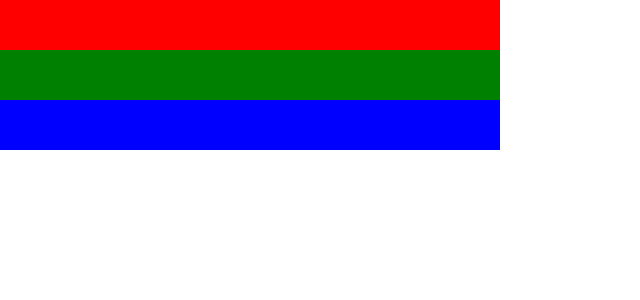
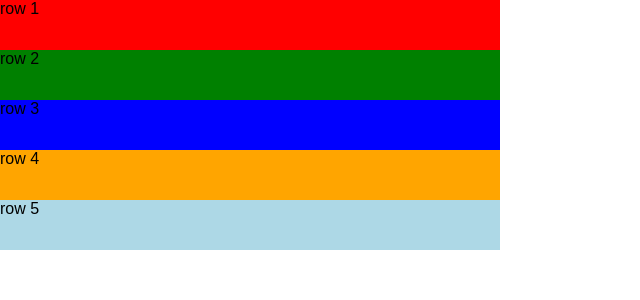
Before and after one commit to Vagacoder/EditableTable, a React (Create React App) app: page / in a window 1280 px wide. Shown: the top 300 px of the page, without its empty margins (0-640 px from the left). Built offline with nearby package versions, Linux system fonts and the light colour scheme.

Commit message:
Almost editable table

```diff
--- a/src/App.css
+++ b/src/App.css
@@ -27,3 +27,7 @@
   width: 500px;
   height: 50px;
 }
+
+.item-on-hold {
+  text-align: center;
+}
--- a/src/App.js
+++ b/src/App.js
@@ -1,24 +1,20 @@
-import React, { Component, useState } from 'react';
+import React, {useState} from 'react';
 import './App.css';
 
-function EditableTable(){
-  const [dragging, setDragging] = useState(false);
-  const [listItems, setListItems] = useState([0, 1, 2]);
+function EditableTable() {
+  let cpListItems = ["row 1", "row 2", "row 3", "row 4", "row 5"];
 
-  const colors = ['red', 'green', 'blue'];
-
-  function onDrag(){
-    setDragging(true);
-
-  }
-
-  function onDrop(){
-    setDragging(false);
-  }
-
-  function whileDragging(){
-
-  }
+  const [listItems, setListItems] = useState(cpListItems);
+  let colors = ['red', 'green', 'blue', 'orange', 'lightblue'];
+  const [a, setA] = useState(0);
+  const [mouseDown, setMouseDown] = useState(false);
+  const [itemOnHoldStyle, setItemOnHoldStyle] = useState({
+    position: 'absolute',
+    background: 'yellow',
+    opacity: 0.3,
+    display: 'none',
+    pointerEvents: 'none'
+  });
 
   function getStyle(i) {
     return {
@@ -26,32 +22,86 @@ function EditableTable(){
     };
   }
 
-  function startDragging(e) {
-    e.preventDefault();
-    console.log(e);
+  function mouseMoving(e) {
+    if (mouseDown) {
+      setItemOnHoldStyle({
+        position: 'absolute',
+        background: 'yellow',
+        top: e.nativeEvent.clientY - e.nativeEvent.offsetY,
+        left: e.nativeEvent.clientX - e.nativeEvent.offsetX,
+        opacity: 0.3,
+        display: 'block',
+        pointerEvents: 'none'
+      });
+      updateRows(e);
+    }
+  }
+
+
+  function updateRows(e) {
+    const b = parseInt(e.nativeEvent.target.id.replace('row',''));
+    const isDown = a < b;
+
+    let start = a;
+    let end = b;
+
+    let temp = cpListItems[start];
+    if (isDown) {
+      for (let i = start; i < end; i++) {
+        cpListItems[i] = cpListItems[i + 1];
+      }
+    } else {
+      for (let i = start; i > end; i--) {
+        cpListItems[i] = cpListItems[i - 1]
+      }
+    }
+
+    cpListItems[end] = temp;
+    setListItems(cpListItems);
+  }
+
+  function mousePressed(e) {
+    setMouseDown(true);
+    const value = e.nativeEvent.target.innerHTML;
+    let itemOnHold = document.querySelector(".item-on-hold");
+    itemOnHold.innerHTML = value;
+    setA(parseInt(e.nativeEvent.target.id.replace("row","")));
+  }
+
+  function mouseUp() {
+    setMouseDown(false);
+    setItemOnHoldStyle({
+      position: 'absolute',
+      background: 'yellow',
+      opacity: 0.3,
+      display: 'none',
+      pointerEvents: 'none'
+    });
+    console.log("Mouse up");
   }
 
   return (
     <div className="table">
-      {listItems.map(listItem => {
-       return <div key={listItem} onDragStart={startDragging} draggable="true" id={`row${listItem}`} style={getStyle(listItem)}></div>;
-      })}
+      {
+        listItems.map((item, i) => {
+          return <div
+            onMouseDown={mousePressed}
+            onMouseUp={mouseUp}
+            onMouseMove={mouseMoving}
+            key={i}
+            id={`row${i}`}
+            style={getStyle(i)}>{item}</div>;
+        })
+      }
+      <div className="item-on-hold" style={itemOnHoldStyle}></div>
     </div>
   );
-
 }
 
-class App extends Component {
-
-
-
-  render() {
-    return (
-      <div className="App">
-        <EditableTable />
-      </div>
-    );
-  }
+function App() {
+  return (
+    <EditableTable></EditableTable>
+  );
 }
 
 export default App;
--- /dev/null
+++ b/src/styles.css
@@ -0,0 +1,70 @@
+* {
+  box-sizing: border-box;
+}
+
+html,
+body {
+  margin: 0;
+  padding: 0;
+  height: 100%;
+  width: 100%;
+  overflow: hidden;
+  user-select: none;
+  font-family: 'Raleway', sans-serif;
+  display: flex;
+  justify-content: center;
+  align-items: center;
+  background: #f0f0f0;
+  cursor: url('https://uploads.codesandbox.io/uploads/user/b3e56831-8b98-4fee-b941-0e27f39883ab/Ad1_-cursor.png') 39 39,
+    auto;
+}
+
+.draggable-main {
+  margin: 0;
+  padding: 0;
+  height: 100%;
+  width: 100%;
+  overflow: hidden;
+  user-select: none;
+  font-family: 'Raleway', sans-serif;
+  display: flex;
+  justify-content: center;
+  align-items: center;
+  background: #f0f0f0;
+}
+
+.content {
+  position: relative;
+  width: 320px;
+  height: 240px;
+}
+
+.content > div {
+  position: absolute;
+  width: 320px;
+  height: 90px;
+  overflow: visible;
+  pointer-events: auto;
+  transform-origin: 50% 50% 0px;
+  border-radius: 5px;
+  color: white;
+  line-height: 90px;
+  padding-left: 32px;
+  font-size: 14.5px;
+  background: lightblue;
+  text-transform: uppercase;
+  letter-spacing: 2px;
+}
+
+.content > div:nth-child(1) {
+  background: linear-gradient(135deg, #f6d365 0%, #fda085 100%);
+}
+.content > div:nth-child(2) {
+  background: linear-gradient(135deg, #f093fb 0%, #f5576c 100%);
+}
+.content > div:nth-child(3) {
+  background: linear-gradient(135deg, #5ee7df 0%, #b490ca 100%);
+}
+.content > div:nth-child(4) {
+  background: linear-gradient(135deg, #c3cfe2 0%, #c3cfe2 100%);
+}
```
Also changed, not shown: package.json (+15 -4 lines), src/react-spring.js (added, +62 -0 lines), 1 other file (tests, documents, lock files or other folders).
